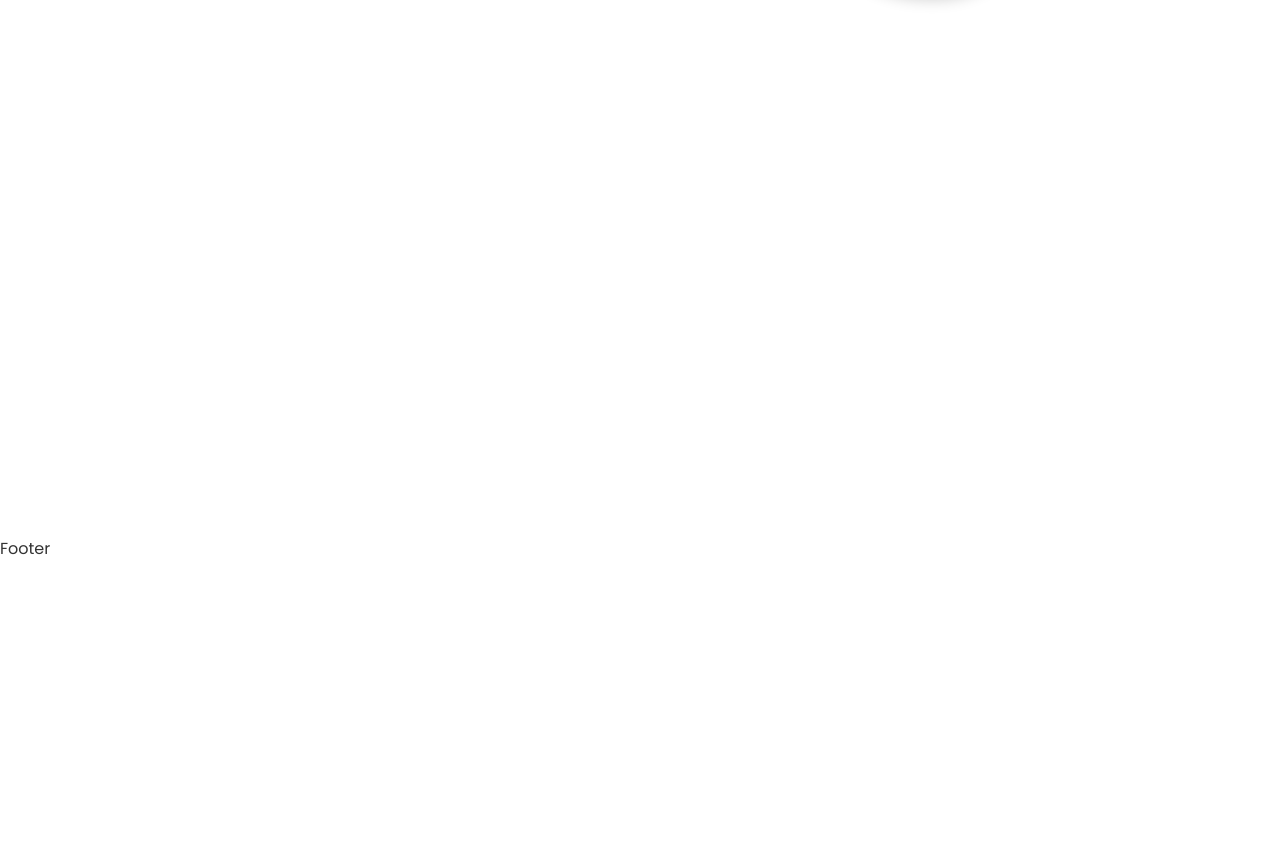
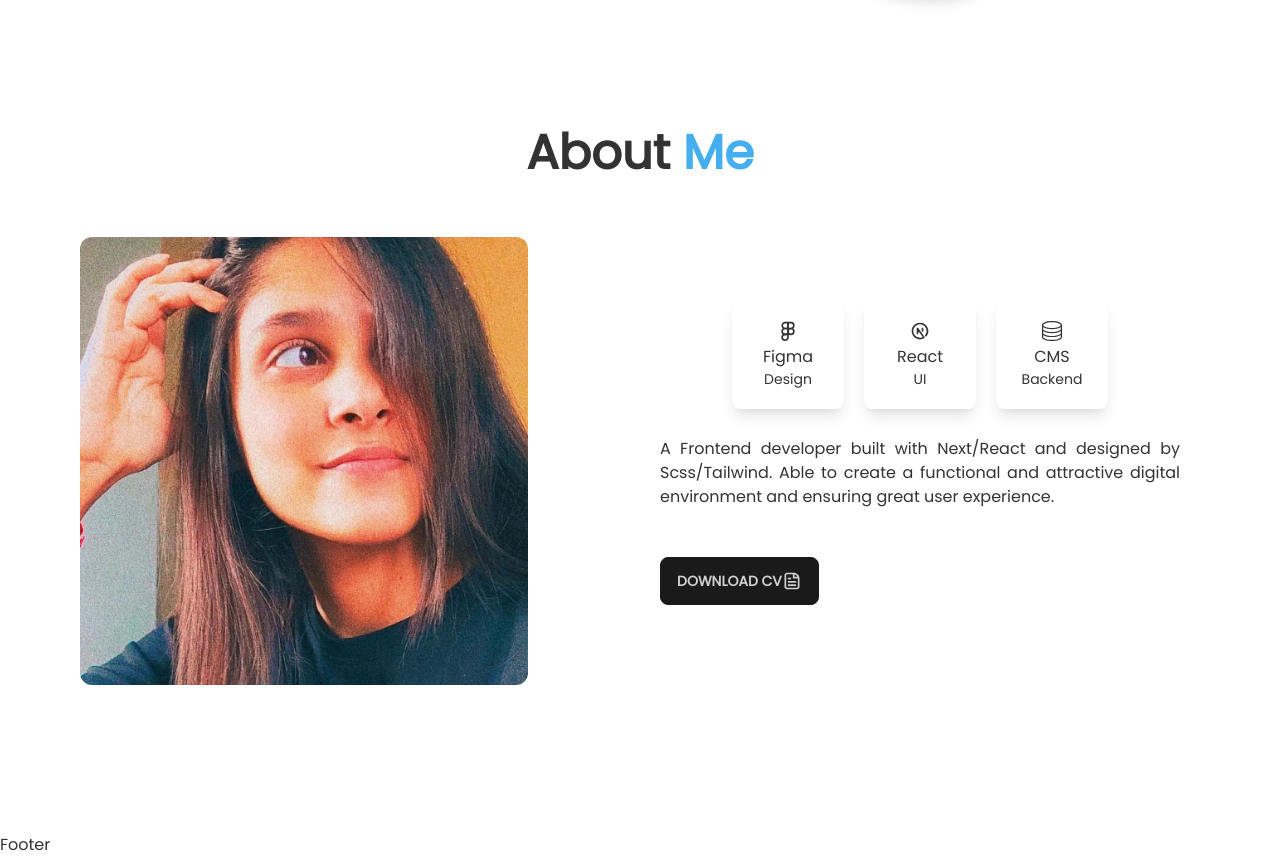
Before and after one commit to AhanafVai/personal-website, a Next.js app: page / in a window 1280 px wide. Shown: the part 495-1352 px from the top of the page. Before the commit the page ends 1056 px from the top, so only its background shows below. Built offline with nearby package versions, Linux system fonts and the light colour scheme.

Commit message:
about done

```diff
--- /dev/null
+++ b/components/About.jsx
@@ -0,0 +1,80 @@
+import Image from "next/image";
+import { useContext } from "react";
+import { CgFileDocument } from "react-icons/cg";
+import { FiFigma } from "react-icons/fi";
+import { TbBrandNextjs } from "react-icons/tb";
+import { TfiServer } from "react-icons/tfi";
+import { ThemeContext } from "../context/ThemeContext";
+import profilePic from "../public/profilePic.jpg";
+
+const About = () => {
+  const { toggle } = useContext(ThemeContext);
+  return (
+    <section className="my-32">
+      {/* article */}
+      <article className="text-xl font-bold text-center md:text-5xl">
+        <h2>
+          About <span className="text-primary">Me</span>
+        </h2>
+      </article>
+
+      <div className="md:my-10 md:flex justify-between items-center">
+        {/* image */}
+        <figure className="avatar flex justify-center my-5 md:w-2/5 ">
+          <div className="w-48 rounded-xl md:w-full">
+            <Image src={profilePic} alt="ahanaf" />
+          </div>
+        </figure>
+        {/* skill card */}
+        <div className="md:w-1/2 ">
+          <aside className=" flex gap-5 justify-center">
+            <div className=" w-28 p-5 text-center bg-base-100 shadow-lg rounded-lg  ">
+              <FiFigma className=" text-xl my-1 mx-auto" />
+              <article>
+                <h4>Figma</h4>
+                <p className="text-sm">Design</p>
+              </article>
+            </div>
+            <div className=" w-28 p-5 text-center bg-base-100 shadow-lg rounded-lg">
+              <TbBrandNextjs className=" text-xl my-1 mx-auto" />
+              <h4>React</h4>
+              <p className="text-sm">UI</p>
+            </div>
+            <div className=" w-28 p-5 text-center bg-base-100 shadow-lg rounded-lg">
+              <TfiServer className=" text-xl my-1 mx-auto" />
+              <h4>CMS</h4>
+              <p className="text-sm">Backend</p>
+            </div>
+          </aside>
+          <article className="p-5 space-y-10 text-justify ">
+            <p className="py-2">
+              A Frontend developer built with Next/React and designed by
+              Scss/Tailwind. Able to create a functional and attractive digital
+              environment and ensuring great user experience.
+            </p>
+            {toggle ? (
+              <a
+                href="../public/Resume.pdf"
+                download
+                className="btn btn-primary "
+              >
+                Download CV <CgFileDocument className="text-xl" />
+              </a>
+            ) : (
+              <a
+                href="../public/Resume.pdf"
+                download
+                className="btn  btn-neutral"
+              >
+                {" "}
+                Download CV <CgFileDocument className="text-xl" />
+              </a>
+            )}
+          </article>
+        </div>
+      </div>
+    </section>
+  );
+};
+
+export default About;
--- a/components/Layout.jsx
+++ b/components/Layout.jsx
@@ -8,7 +8,7 @@ export default function Layout({ children }) {
   return (
     <div data-theme={toggle ? "halloween" : "cmyk"}>
       <Navbar />
-      <main className="h-screen my-10 lg:mx-20">{children}</main>
+      <main className=" my-10 lg:mx-20">{children}</main>
       <Footer />
     </div>
   );
--- a/components/Navbar.jsx
+++ b/components/Navbar.jsx
@@ -111,22 +111,31 @@ const Navbar = () => {
                   </div>
                 </label>
               </div>
-              <ul className="grid grid-cols-3 gap-3 justify-center p-5">
-                <li className="py-5">
-                  <a>Home</a>
+              <ul className="grid grid-cols-3 gap-3 justify-center p-5 ">
+                <li className="py-5 text-sm">
+                  <a href="#home" id="home">
+                    Home
+                  </a>
                 </li>
-
-                <li className="py-5">
-                  <a>About</a>
+                <li className="py-5 text-sm">
+                  <a href="#about" id="about">
+                    About
+                  </a>
                 </li>
-                <li className="py-5">
-                  <a>Service</a>
+                <li className="py-5 text-sm">
+                  <a href="#service" id="service">
+                    Service
+                  </a>
                 </li>
-                <li className="py-5">
-                  <a>Portfolio</a>
+                <li className="py-5 text-sm">
+                  <a href="#portfolio" id="portfolio">
+                    Portfolio
+                  </a>
                 </li>
-                <li className="py-5">
-                  <a>Contact</a>
+                <li className="py-5 text-sm">
+                  <a href="#contact" id="contact">
+                    Contact
+                  </a>
                 </li>
               </ul>
             </label>
--- a/pages/index.js
+++ b/pages/index.js
@@ -1,10 +1,12 @@
 import React from "react";
+import About from "../components/About";
 import Hero from "../components/Hero";
 
 const index = () => {
   return (
     <>
       <Hero />
+      <About />
     </>
   );
 };
--- a/styles/blob.module.css
+++ b/styles/blob.module.css
@@ -9,7 +9,7 @@
   /* overflow: hidden; */
   border-radius: 42% 56% 72% 28% / 42% 42% 56% 48%;
   border: solid 5px rgba(255, 255, 255, 0.253);
-  background: url("../assets/Ahanaf.jpg");
+  background: url("../public/profilePic.jpg");
   background-size: cover;
   background-position: top;
   background-repeat: no-repeat;
```
Also changed, not shown: public/profilePic.jpg (added), 1 other file (tests, documents, lock files or other folders).
